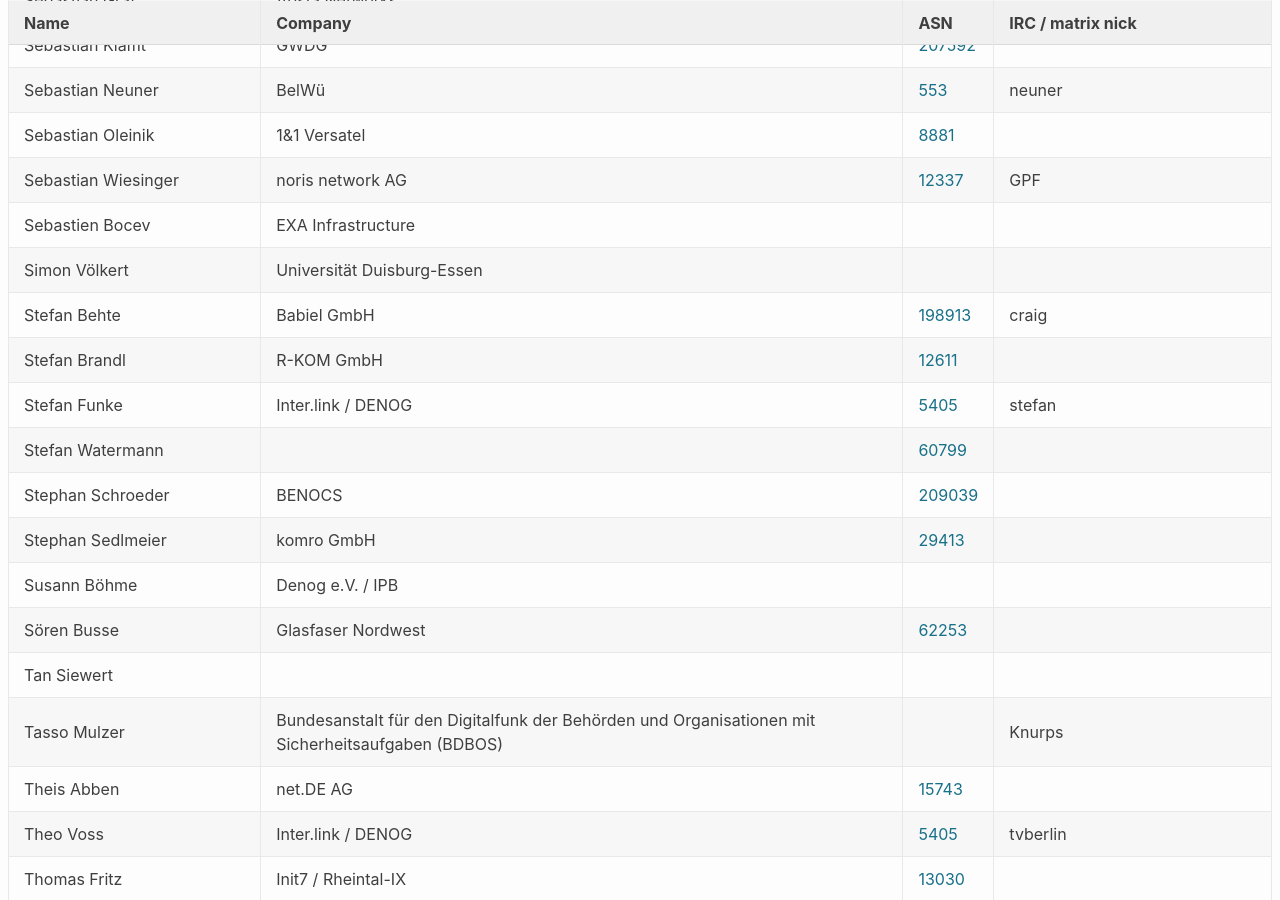
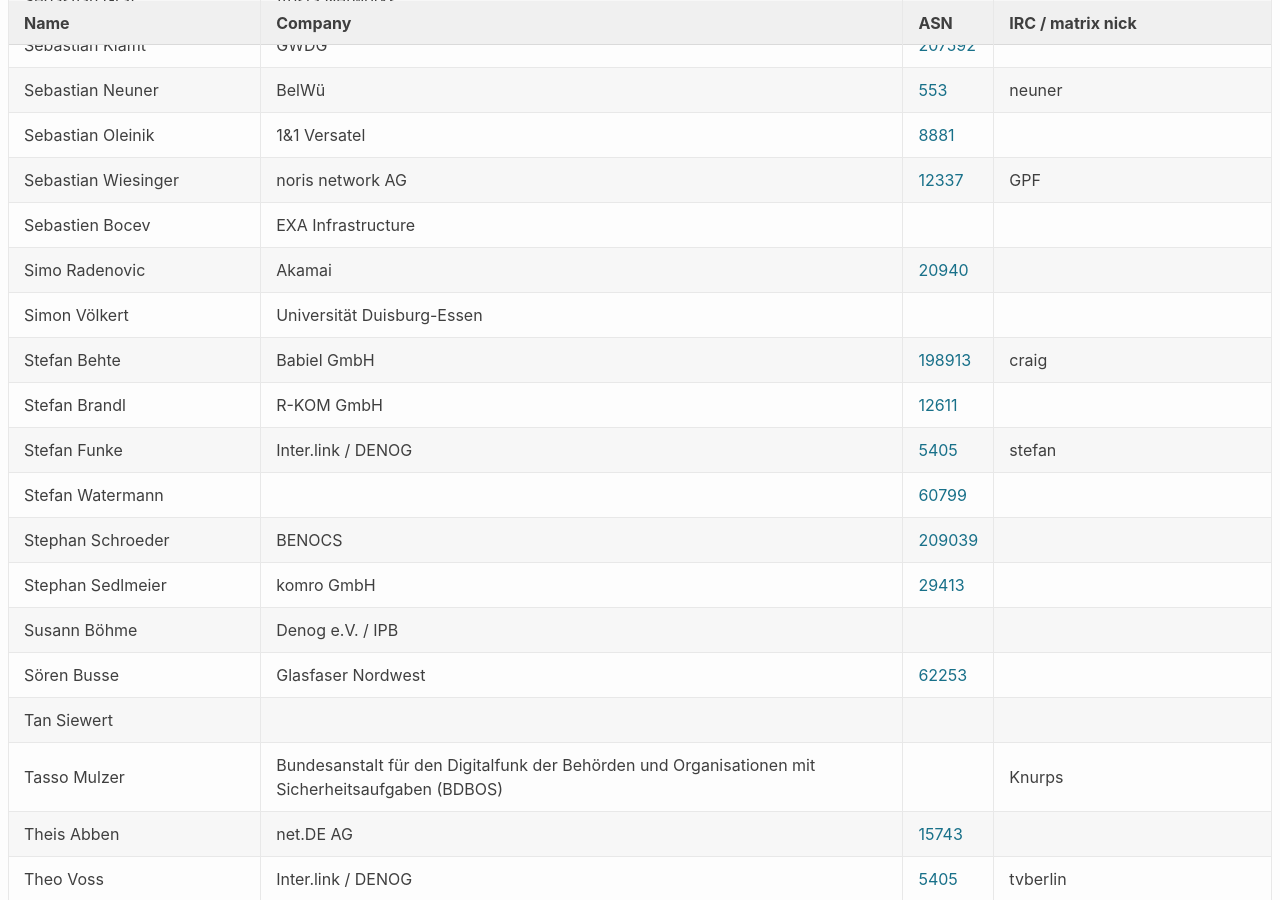
Before and after one commit to denog/pretix-attendeelist, a Jekyll site: the page built from denog17/index.markdown, in a window 1280 px wide and 900 px high, scrolled down 12034 px. Built offline with Jekyll 4.4.1, drawn with Linux system fonts in a browser that asks for light colours.

Commit message:
Latest data: Wed Aug 13 08:11:55 UTC 2025

```diff
--- a/_data/attendees_denog17_onsite.json
+++ b/_data/attendees_denog17_onsite.json
@@ -1620,6 +1620,12 @@
     "asn": null
   },
   {
+    "name": "Simo Radenovic",
+    "company": "Akamai",
+    "irc": null,
+    "asn": "20940"
+  },
+  {
     "name": "Sören Busse",
     "company": "Glasfaser Nordwest",
     "irc": null,
```
